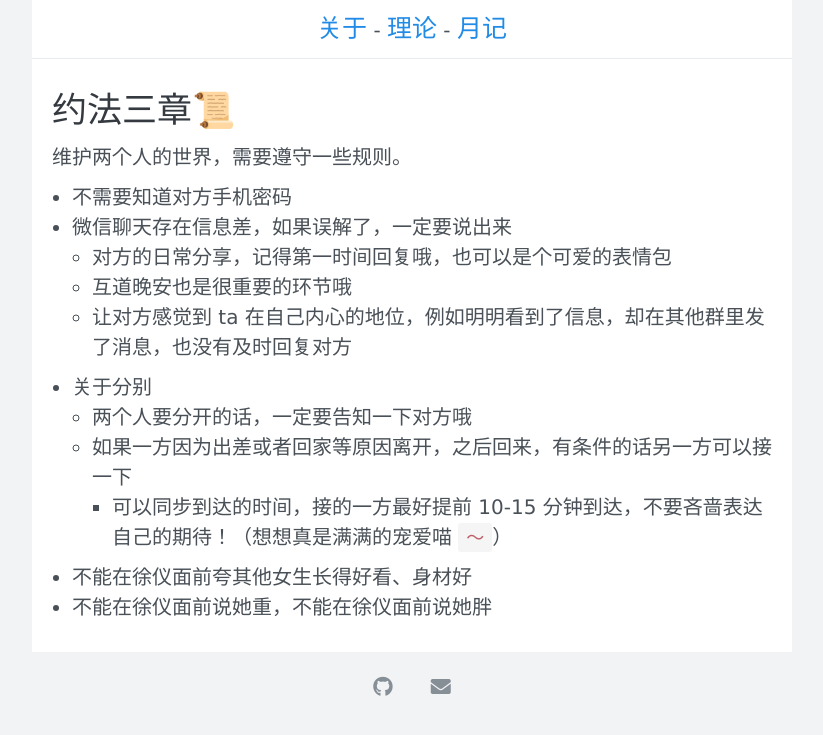
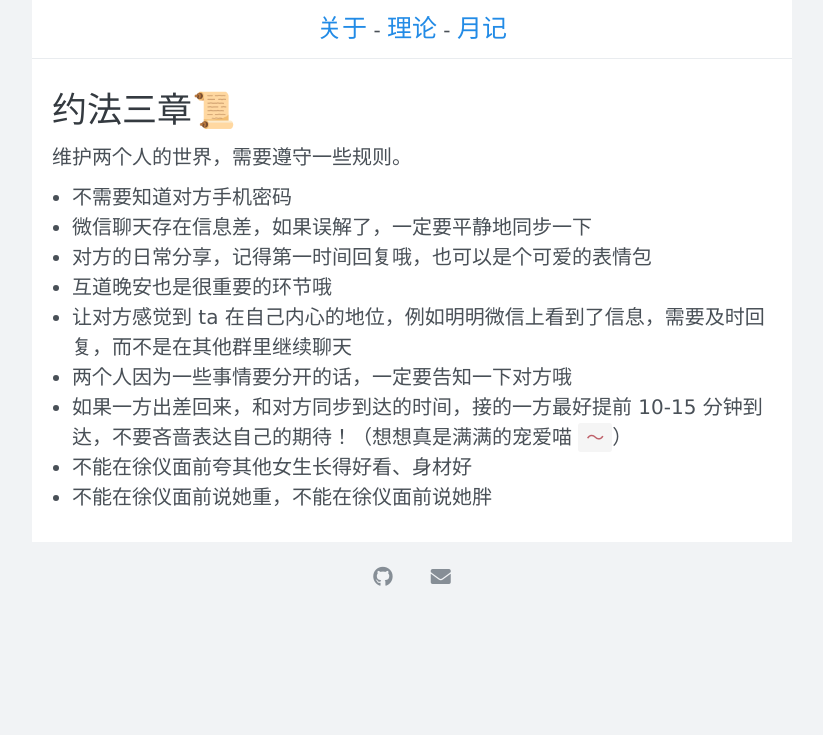
Before and after one commit to xuyilife/xuyilife.github.io, a Jekyll site: the page built from posts/theory/约法三章.md, in a window 1280 px wide. Shown: the top 735 px of the page, without its empty margins (228-1051 px from the left). Built offline with Jekyll 4.4.1, drawn with Linux system fonts in a browser that asks for light colours; nearby versions of some CDN libraries.

Commit message:
简化约法三章

```diff
--- a/posts/theory/约法三章.md
+++ b/posts/theory/约法三章.md
@@ -5,13 +5,11 @@ title: 约法三章📜
 维护两个人的世界，需要遵守一些规则。
 
 - 不需要知道对方手机密码
-- 微信聊天存在信息差，如果误解了，一定要说出来
-  - 对方的日常分享，记得第一时间回复哦，也可以是个可爱的表情包
-  - 互道晚安也是很重要的环节哦
-  - 让对方感觉到 ta 在自己内心的地位，例如明明看到了信息，却在其他群里发了消息，也没有及时回复对方
-- 关于分别
-  - 两个人要分开的话，一定要告知一下对方哦
-  - 如果一方因为出差或者回家等原因离开，之后回来，有条件的话另一方可以接一下
-	- 可以同步到达的时间，接的一方最好提前 10-15 分钟到达，不要吝啬表达自己的期待！（想想真是满满的宠爱喵 `～`）
+- 微信聊天存在信息差，如果误解了，一定要平静地同步一下
+- 对方的日常分享，记得第一时间回复哦，也可以是个可爱的表情包
+- 互道晚安也是很重要的环节哦
+- 让对方感觉到 ta 在自己内心的地位，例如明明微信上看到了信息，需要及时回复，而不是在其他群里继续聊天
+- 两个人因为一些事情要分开的话，一定要告知一下对方哦
+- 如果一方出差回来，和对方同步到达的时间，接的一方最好提前 10-15 分钟到达，不要吝啬表达自己的期待！（想想真是满满的宠爱喵 `～`）
 - 不能在徐仪面前夸其他女生长得好看、身材好
 - 不能在徐仪面前说她重，不能在徐仪面前说她胖
```
Also changed, not shown: posts/theory/同居生活.md (+0 -2 lines).
